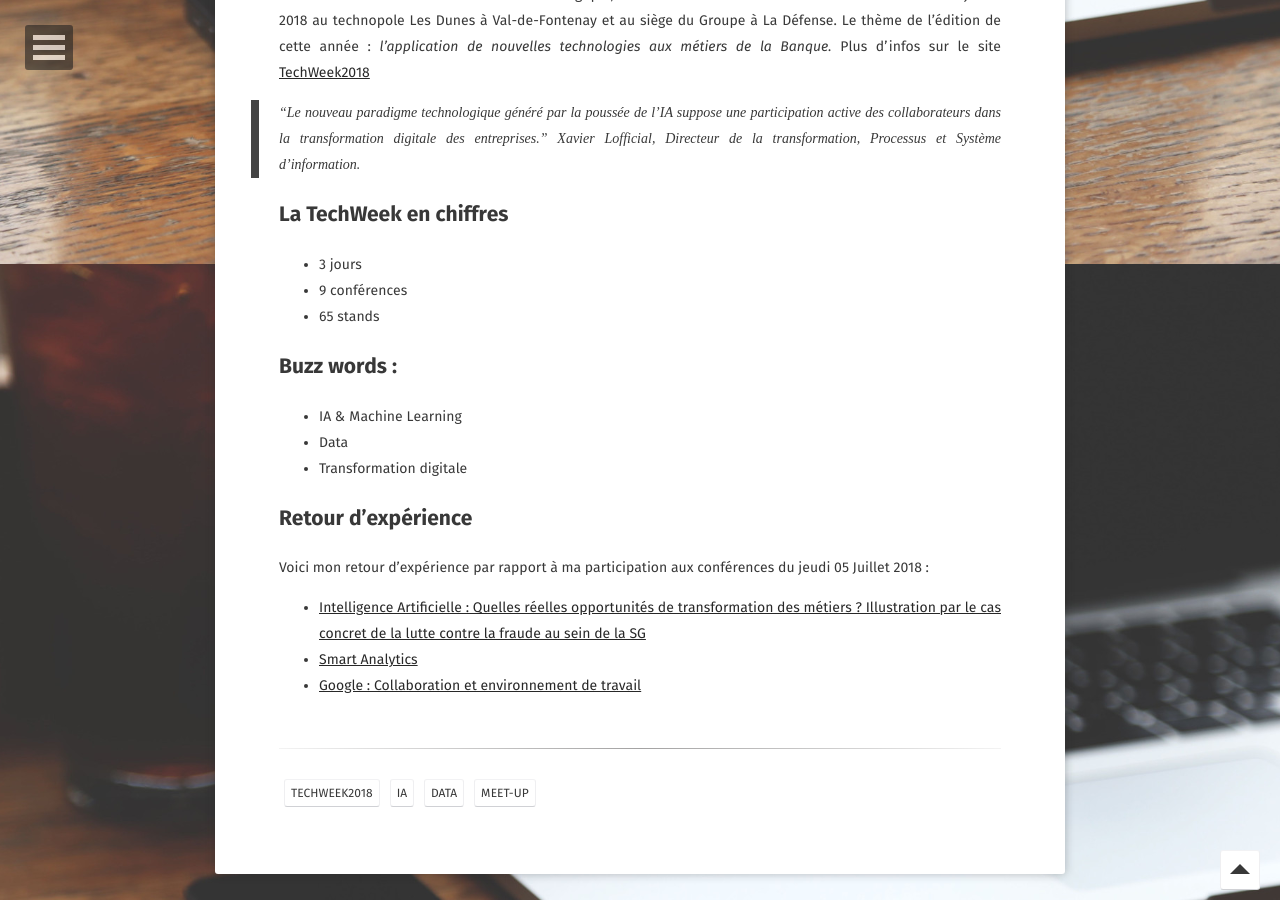
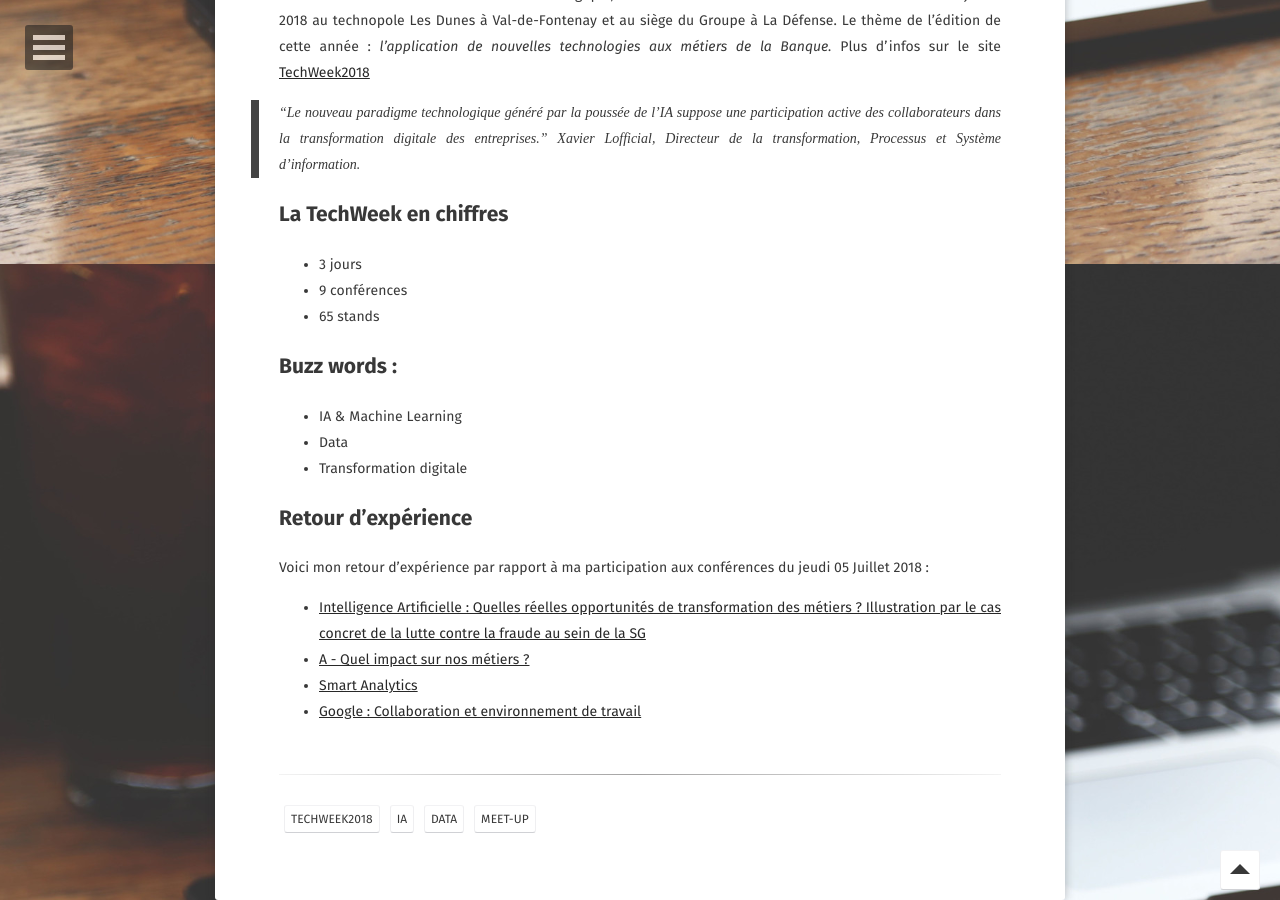
Before and after one commit to Ahdak/blog, a Jekyll site: the page built from _posts/2018-07-05-techweek-sg-2018.md, in a window 1280 px wide and 900 px high, scrolled down 636 px. Built offline with Jekyll 4.4.1, drawn with Linux system fonts in a browser that asks for light colours; some web fonts are replaced.

Commit message:
Rajout missing link pour techweek 2018

```diff
--- a/_posts/2018-07-05-techweek-sg-2018.md
+++ b/_posts/2018-07-05-techweek-sg-2018.md
@@ -31,5 +31,6 @@ Xavier Lofficial, Directeur de la transformation, Processus et Système d’info
 ## Retour d'expérience
 Voici mon retour d’expérience par rapport à ma participation aux conférences du jeudi 05 Juillet 2018 :
 * [Intelligence Artificielle : Quelles réelles opportunités de transformation des métiers ? Illustration par le cas concret de la lutte contre la fraude au sein de la SG]({{ site.url }}/techweek-sg-2018-IA-Fraude/)
+* [A - Quel impact sur nos métiers ?]({{ site.url }}/techweek-sg-2018-IA-impact-metier)
 * [Smart Analytics]({{ site.url }}/techweek-sg-2018-smart-analytics/)
 * [Google : Collaboration et environnement de travail]({{ site.url }}/techweek-sg-2018-google-environnement-travail)
```
